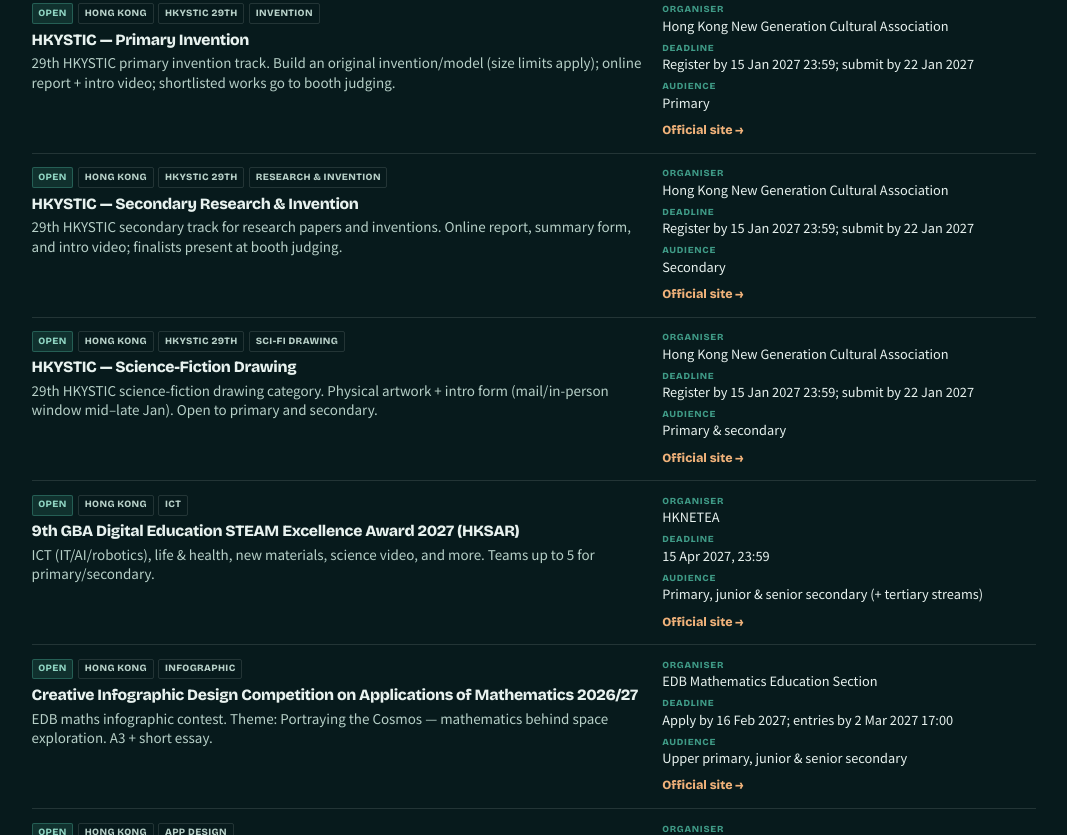
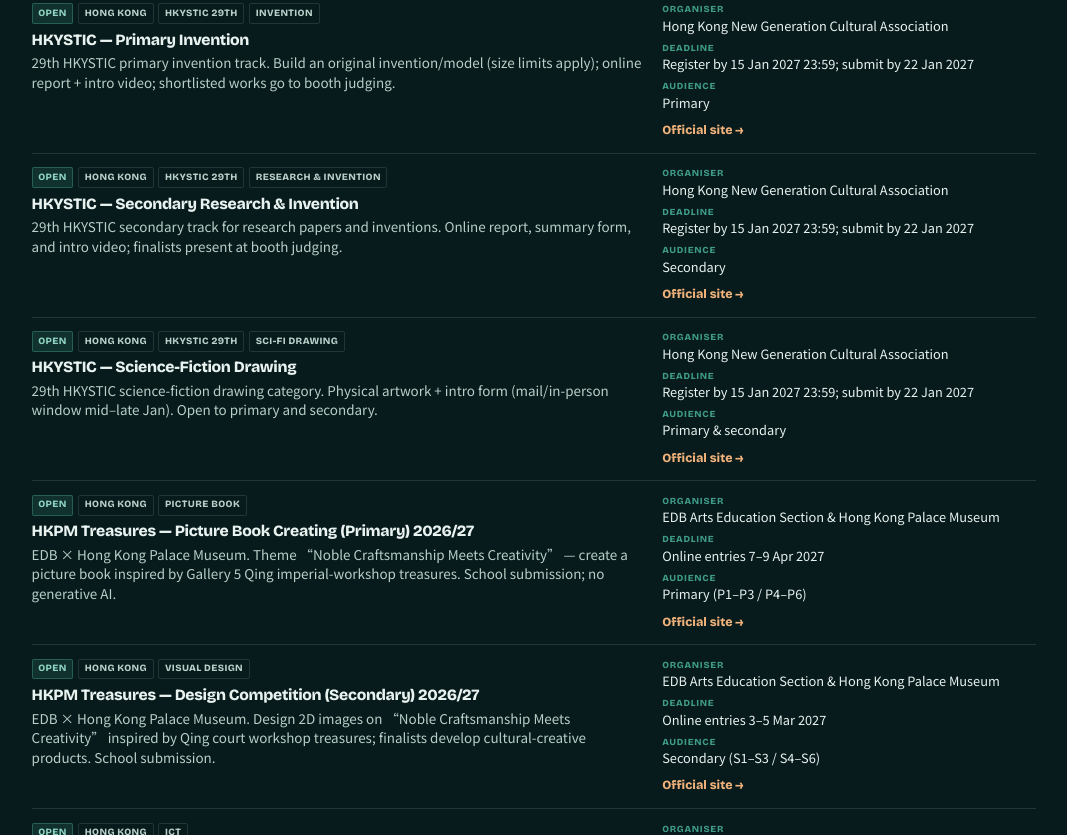
Before and after one commit to luac5/steaminfo, a plain HTML site: page index.html in a window 1280 px wide. Shown: the part 1965-2800 px from the top of the page, without its empty margins (106-1173 px from the left). Drawn offline with nearby package versions, Linux system fonts and the light colour scheme.

Commit message:
Add EDB HKPM picture-book and design contests
Daily contest discovery: primary picture-book creating and secondary
visual design competitions (Noble Craftsmanship Meets Creativity),
with EN+中 strings and official EDB links.

Co-authored-by: luac5 <luac5@users.noreply.github.com>

```diff
--- a/index.html
+++ b/index.html
@@ -472,6 +472,42 @@
         </dl>
       </article>
 
+      <article class="comp" data-region="hk" data-levels="primary" data-cats="writing logo" data-status="open">
+        <div>
+          <div class="comp-meta">
+            <span class="tag tag-open" data-i18n="tag.open">Open</span>
+            <span class="tag" data-i18n="tag.hk">Hong Kong</span>
+            <span class="tag" data-i18n="tag.picbook">Picture book</span>
+          </div>
+          <h3 data-i18n="c.hkpmpri.t">HKPM Treasures — Picture Book Creating (Primary) 2026/27</h3>
+          <p class="blurb" data-i18n="c.hkpmpri.b">EDB × Hong Kong Palace Museum. Theme “Noble Craftsmanship Meets Creativity” — create a picture book inspired by Gallery 5 Qing imperial-workshop treasures. School submission; no generative AI.</p>
+        </div>
+        <dl class="comp-aside">
+          <div><dt data-i18n="lbl.org">Organiser</dt><dd data-i18n="c.hkpm.o">EDB Arts Education Section &amp; Hong Kong Palace Museum</dd></div>
+          <div><dt data-i18n="lbl.due">Deadline</dt><dd data-i18n="c.hkpmpri.d">Online entries 7–9 Apr 2027</dd></div>
+          <div><dt data-i18n="lbl.aud">Audience</dt><dd data-i18n="c.hkpmpri.a">Primary (P1–P3 / P4–P6)</dd></div>
+          <a class="official" href="https://www.edb.gov.hk/en/curriculum-development/kla/arts-edu/student-activities/va-hkpm-pri/index.html" target="_blank" rel="noopener noreferrer" data-i18n="lbl.link">Official site →</a>
+        </dl>
+      </article>
+
+      <article class="comp" data-region="hk" data-levels="secondary" data-cats="logo" data-status="open">
+        <div>
+          <div class="comp-meta">
+            <span class="tag tag-open" data-i18n="tag.open">Open</span>
+            <span class="tag" data-i18n="tag.hk">Hong Kong</span>
+            <span class="tag" data-i18n="tag.vadesign">Visual design</span>
+          </div>
+          <h3 data-i18n="c.hkpmsec.t">HKPM Treasures — Design Competition (Secondary) 2026/27</h3>
+          <p class="blurb" data-i18n="c.hkpmsec.b">EDB × Hong Kong Palace Museum. Design 2D images on “Noble Craftsmanship Meets Creativity” inspired by Qing court workshop treasures; finalists develop cultural-creative products. School submission.</p>
+        </div>
+        <dl class="comp-aside">
+          <div><dt data-i18n="lbl.org">Organiser</dt><dd data-i18n="c.hkpm.o">EDB Arts Education Section &amp; Hong Kong Palace Museum</dd></div>
+          <div><dt data-i18n="lbl.due">Deadline</dt><dd data-i18n="c.hkpmsec.d">Online entries 3–5 Mar 2027</dd></div>
+          <div><dt data-i18n="lbl.aud">Audience</dt><dd data-i18n="c.hkpmsec.a">Secondary (S1–S3 / S4–S6)</dd></div>
+          <a class="official" href="https://www.edb.gov.hk/en/curriculum-development/kla/arts-edu/student-activities/va-hkpm-sec/index.html" target="_blank" rel="noopener noreferrer" data-i18n="lbl.link">Official site →</a>
+        </dl>
+      </article>
+
       <article class="comp" data-region="hk" data-levels="primary secondary tertiary" data-cats="coding app sciencefair" data-status="open">
         <div>
           <div class="comp-meta">
@@ -911,6 +947,7 @@
           "tag.game": "Game", "tag.jam": "Student game jam", "tag.appweb": "App / web", "tag.path": "Pathway open",
           "tag.sf": "Science fair", "tag.scifi": "Sci-fi drawing", "tag.hkystic": "HKYSTIC 29th",
           "tag.paper": "Research paper", "tag.invent": "Invention", "tag.ri": "Research & invention",
+          "tag.picbook": "Picture book", "tag.vadesign": "Visual design",
           "tag.info": "Infographic",
           "tag.app": "App design", "tag.robot": "Robotics", "tag.soon": "Opening soon", "tag.regopen": "Registration open",
           "tag.marine": "Marine design", "tag.pitch": "Startup pitch", "tag.math": "Maths project",
@@ -952,6 +989,15 @@
           "c.hkystic.draw.t": "HKYSTIC — Science-Fiction Drawing",
           "c.hkystic.draw.b": "29th HKYSTIC science-fiction drawing category. Physical artwork + intro form (mail/in-person window mid–late Jan). Open to primary and secondary.",
           "c.hkystic.draw.a": "Primary & secondary",
+          "c.hkpm.o": "EDB Arts Education Section & Hong Kong Palace Museum",
+          "c.hkpmpri.t": "HKPM Treasures — Picture Book Creating (Primary) 2026/27",
+          "c.hkpmpri.b": "EDB × Hong Kong Palace Museum. Theme “Noble Craftsmanship Meets Creativity” — create a picture book inspired by Gallery 5 Qing imperial-workshop treasures. School submission; no generative AI.",
+          "c.hkpmpri.d": "Online entries 7–9 Apr 2027",
+          "c.hkpmpri.a": "Primary (P1–P3 / P4–P6)",
+          "c.hkpmsec.t": "HKPM Treasures — Design Competition (Secondary) 2026/27",
+          "c.hkpmsec.b": "EDB × Hong Kong Palace Museum. Design 2D images on “Noble Craftsmanship Meets Creativity” inspired by Qing court workshop treasures; finalists develop cultural-creative products. School submission.",
+          "c.hkpmsec.d": "Online entries 3–5 Mar 2027",
+          "c.hkpmsec.a": "Secondary (S1–S3 / S4–S6)",
           "c.gba.t": "9th GBA Digital Education STEAM Excellence Award 2027 (HKSAR)",
           "c.gba.b": "ICT (IT/AI/robotics), life & health, new materials, science video, and more. Teams up to 5 for primary/secondary.",
           "c.gba.d": "15 Apr 2027, 23:59", "c.gba.a": "Primary, junior & senior secondary (+ tertiary streams)",
@@ -1050,6 +1096,7 @@
           "tag.game": "遊戲", "tag.jam": "學生 Game Jam", "tag.appweb": "應用／網頁", "tag.path": "途徑開放",
           "tag.sf": "科學展覽", "tag.scifi": "科學幻想畫", "tag.hkystic": "科創大賽第29屆",
           "tag.paper": "研究論文", "tag.invent": "發明品", "tag.ri": "研究及發明",
+          "tag.picbook": "繪本", "tag.vadesign": "視覺設計",
           "tag.info": "信息圖",
           "tag.app": "應用設計", "tag.robot": "機械人", "tag.soon": "即將開放", "tag.regopen": "開放報名",
           "tag.marine": "船艦設計", "tag.pitch": "創業提案", "tag.math": "數學專題",
@@ -1091,6 +1138,15 @@
           "c.hkystic.draw.t": "科創大賽 — 科學幻想畫",
           "c.hkystic.draw.b": "第29屆科創大賽科學幻想畫組。實物畫作＋作品簡介表（約 1 月中下旬親身或郵寄交件）。小學及中學均可。",
           "c.hkystic.draw.a": "小學及中學",
+          "c.hkpm.o": "教育局藝術教育組及香港故宮文化博物館",
+          "c.hkpmpri.t": "香港故宮珍品故事 — 繪本創作比賽（小學）2026/27",
+          "c.hkpmpri.b": "教育局 × 香港故宮。主題「工藝承傳與創新」——以第五展廳清宮造辦處珍品為靈感創作繪本。經學校提交；不可用生成式 AI。",
+          "c.hkpmpri.d": "網上交件 2027年4月7–9日",
+          "c.hkpmpri.a": "小學（小一至小三／小四至小六）",
+          "c.hkpmsec.t": "香港故宮珍品故事 — 設計比賽（中學）2026/27",
+          "c.hkpmsec.b": "教育局 × 香港故宮。主題「工藝承傳與創新」——設計二維圖像；入圍者發展文創產品。經學校提交。",
+          "c.hkpmsec.d": "網上交件 2027年3月3–5日",
+          "c.hkpmsec.a": "中學（中一至中三／中四至中六）",
           "c.gba.t": "第九屆大灣區數字教育 STEAM 卓越獎 2027（香港）",
           "c.gba.b": "ICT（IT／AI／機械人）、生命健康、新材料、科學短片等。中小學最多五人一隊。",
           "c.gba.d": "2027年4月15日 23:59", "c.gba.a": "小學、初中、高中（另有大專等）",
```
